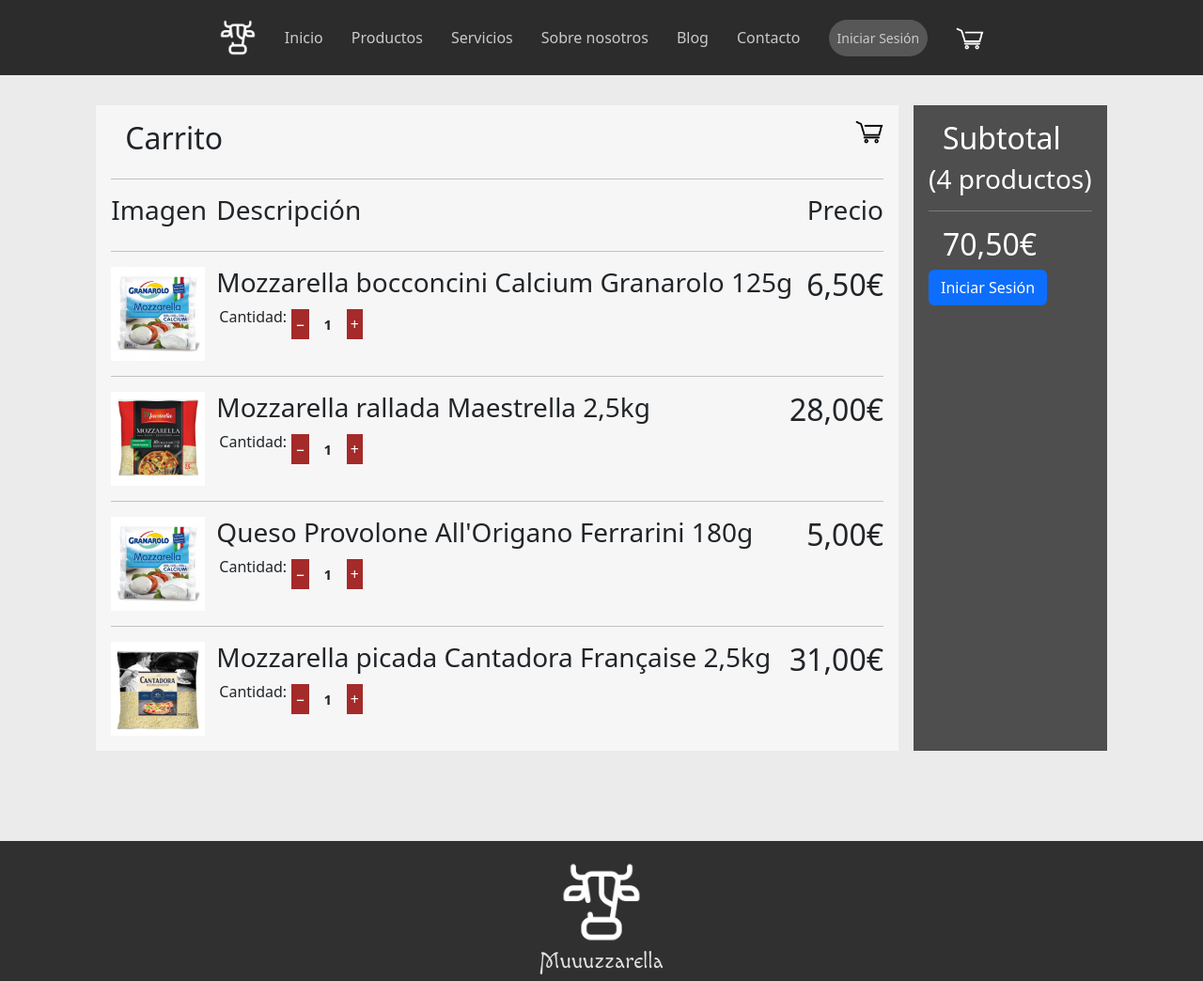
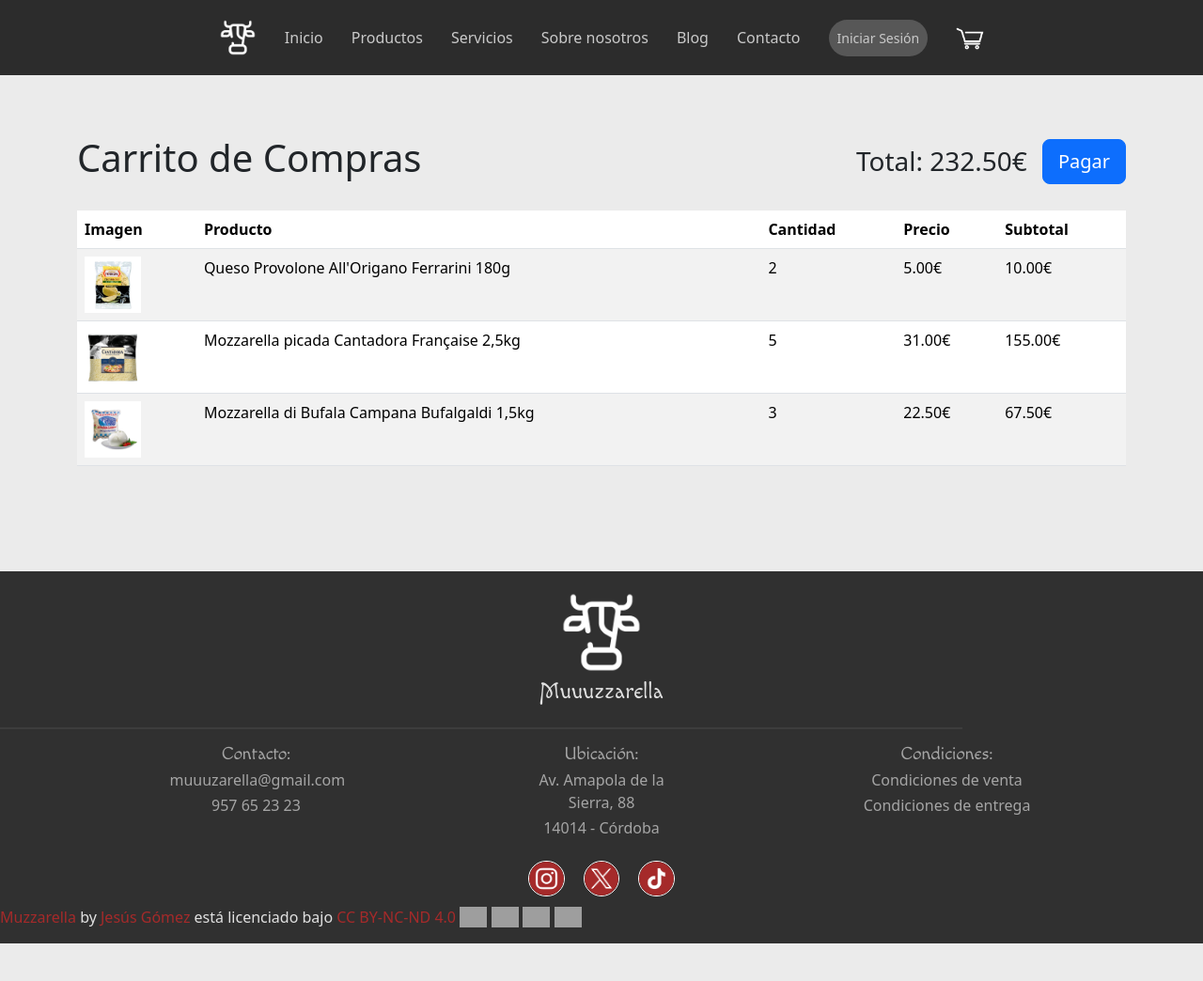
Before and after one commit to jesusgomez99/Dise-oWebMuzzarella, a website: page html/subpaginas/carrito.html in a window 1280 px wide. Shown: the top 1044 px of the page at 94% size. After the commit the page ends 1004 px from the top, so only its background shows below. Drawn offline with nearby package versions, Linux system fonts and the light colour scheme; grey boxes are pictures that could not be loaded.

Commit message:
carrito modificado con bootstrap

```diff
--- a/html/subpaginas/carrito.html
+++ b/html/subpaginas/carrito.html
@@ -48,6 +48,10 @@
           width: 20px;
           text-align: center;
         }
+
+        .product-image {
+            width: 60px;
+        }
       </style>
 
 </head>
@@ -69,160 +73,77 @@
 
     <main class="d-flex flex-colum justify-content-center mx-auto px-3 py-3 p-3 w-100">
 
-        <div class="d-flex flex-row gap-3  mt-3">
-
-            <div id="lista" class="flex-1 p-3">
-                <div class="cabecera">
-                    <h2>Carrito</h2>
-                    <img src="../../multimedia/carrito/carrito_negro.png" alt="carrito" id="carrito">
+        <div class="container mt-5">
+            <div class="row mb-4">
+                <div class="col-md-6">
+                    <h1>Carrito de Compras</h1>
                 </div>
-
-                <hr>
-
-                <div id="titulos">
-                    <h3 id="tit1">Imagen</h3>
-                    <h3 id="tit2">Descripción</h3>
-                    <h3 id="tit3">Precio</h3>
+                <div class="col-md-6 d-flex justify-content-end align-items-center">
+                    <h3 class="me-3 mb-0">Total: <span id="total">0</span>€</h3>
+                    <button class="btn btn-primary btn-lg" onclick="pagar()">Pagar</button>
                 </div>
-
-                <hr>
-                <div class="d-flex flex-1 flex-row">
-                    <img  class="productoimg" src="../../multimedia/productos/mozzarella-bocconcini-granarolo.jpg" alt="">
-
-                    <div class="descripcion">
-                        <h3>Mozzarella bocconcini Calcium Granarolo 125g</h3>
-
-                        <div class="contenedor-contador">
-
-                            <p>Cantidad: </p>
-                            <!-- Botón de disminuir -->
-                            <button class="boton" onclick="disminuir()">−</button>
-
-                            <!-- Número que se va a modificar -->
-                            <div id="contador" class="numero">1</div>
-
-                            <!-- Botón de aumentar -->
-                            <button class="boton" onclick="aumentar()">+</button>
-                        </div>
-                    </div>
-                    <div class="precio">
-                        <h2>6,50€</h2>
-                    </div>
-
-                </div>
-
-                <hr>
-
-                <div class="d-flex flex-1 flex-row">
-                    <img class="productoimg" src="../../multimedia/productos/mozzarella_maestrella.jpg" alt="">
-                    <div class="descripcion">
-                        <h3>Mozzarella rallada Maestrella 2,5kg</h3>
-
-                        <div class="contenedor-contador">
-
-                            <p>Cantidad: </p>
-                            <!-- Botón de disminuir -->
-                            <button class="boton" onclick="disminuir()">−</button>
-
-                            <!-- Número que se va a modificar -->
-                            <div id="contador" class="numero">1</div>
-
-                            <!-- Botón de aumentar -->
-                            <button class="boton" onclick="aumentar()">+</button>
-                        </div>
-                    </div>
-                    <div class="precio">
-                        <h2>28,00€</h2>
-                    </div>
-                </div>
-
-                <hr>
-
-                <div class="d-flex flex-1 flex-row">
-                    <img class="productoimg" src="../../multimedia/productos/mozzarella-bocconcini-granarolo.jpg" alt="">
-                    <div class="descripcion">
-                        <h3>Queso Provolone All'Origano Ferrarini 180g</h3>
-
-                        <div class="contenedor-contador">
-
-                            <p>Cantidad: </p>
-                            <!-- Botón de disminuir -->
-                            <button class="boton" onclick="disminuir()">−</button>
-
-                            <!-- Número que se va a modificar -->
-                            <div id="contador" class="numero">1</div>
-
-                            <!-- Botón de aumentar -->
-                            <button class="boton" onclick="aumentar()">+</button>
-                        </div>
-                    </div>
-                    <div class="precio">
-                        <h2>5,00€</h2>
-                    </div>
-                </div>
-
-                <hr>
-
-                <div class="d-flex flex-1 flex-row">
-                    <img  class="productoimg" src="../../multimedia/productos/mozzarella_picada_cantadora.jpg" alt="">
-                    <div class="descripcion">
-                        <h3>Mozzarella picada Cantadora Française 2,5kg</h3>
-
-                        <div class="contenedor-contador">
-
-                            <p>Cantidad: </p>
-                            <!-- Botón de disminuir -->
-                            <button class="boton" onclick="disminuir()">−</button>
-
-                            <!-- Número que se va a modificar -->
-                            <div id="contador" class="numero">1</div>
-
-                            <!-- Botón de aumentar -->
-                            <button class="boton" onclick="aumentar()">+</button>
-                        </div>
-                    </div>
-                    <div class="precio">
-                        <h2>31,00€</h2>
-                    </div>
-                </div>
-
             </div>
-
-            <div id="final" class="w-auto h-auto p-3">
-                <h2>Subtotal</h2>
-                <h3>(4 productos)</h3>
-                <hr>
-                <h2>70,50€</h2>
-
-                <!-- Button modal -->
-                <button type="button" class="btn btn-primary" data-toggle="modal" data-target="#exampleModal">
-                    Iniciar Sesión
-                </button>
-
-                <!-- Modal -->
-                <div class="modal fade" id="exampleModal" tabindex="-1" role="dialog" aria-labelledby="exampleModalLabel" aria-hidden="true">
-                    <div class="modal-dialog" role="document">
-                    <div class="modal-content">
-                        <div class="modal-header">
-                        <h5 class="modal-title" id="exampleModalLabel" style="color: black;">Iniciar Sesión</h5>
-                        <button type="button" class="close" data-dismiss="modal" aria-label="Close">
-                            <span aria-hidden="true">&times;</span>
-                        </button>
-                        </div>
-                        <div class="modal-body" style="color: black;">
-                        Has realizado la compra
-                        </div>
-                        <div class="modal-footer">
-                        <button type="button" class="btn btn-secondary" data-dismiss="modal">Close</button>
-                        </div>
-                    </div>
-                    </div>
-                </div>
-
+            <div class="table-responsive">
+                <table class="table table-striped">
+                    <thead>
+                        <tr>
+                            <th>Imagen</th>
+                            <th>Producto</th>
+                            <th>Cantidad</th>
+                            <th>Precio</th>
+                            <th>Subtotal</th>
+                        </tr>
+                    </thead>
+                    <tbody id="items">
+                        <!-- Los items del carrito se insertarán aquí -->
+                    </tbody>
+                </table>
             </div>
-
         </div>
 
+        <!-- Bootstrap JS y Popper.js -->
+        <script src="https://cdn.jsdelivr.net/npm/bootstrap@5.3.0/dist/js/bootstrap.bundle.min.js"></script>
+        <script>
+            // Datos de ejemplo para el carrito
+            const carrito = [
+                { nombre: "Queso Provolone All'Origano Ferrarini 180g", cantidad: 2, precio: 5, imagen: "../../multimedia/productos/provolone-ferrarini.jpg" },
+                { nombre: "Mozzarella picada Cantadora Française 2,5kg", cantidad: 5, precio: 31, imagen: "../../multimedia/productos/mozzarella_picada_cantadora.jpg" },
+                { nombre: "Mozzarella di Bufala Campana Bufalgaldi 1,5kg", cantidad: 3, precio: 22.5, imagen: "../../multimedia/productos/mozzarella_buffala-campana.jpg" }
+            ];
+
+            // Función para actualizar el carrito
+            function actualizarCarrito() {
+                const tbody = document.getElementById('items');
+                const totalSpan = document.getElementById('total');
+                let total = 0;
+
+                tbody.innerHTML = '';
+                carrito.forEach(item => {
+                    const subtotal = item.cantidad * item.precio;
+                    total += subtotal;
+                    tbody.innerHTML += `
+                        <tr>
+                            <td><img src="${item.imagen}" alt="${item.nombre}" class="product-image"></td>
+                            <td>${item.nombre}</td>
+                            <td>${item.cantidad}</td>
+                            <td>${item.precio.toFixed(2)}€</td>
+                            <td>${subtotal.toFixed(2)}€</td>
+                        </tr>
+                    `;
+                });
+
+                totalSpan.textContent = total.toFixed(2);
+            }
+
+            // Función para simular el pago
+            function pagar() {
+                alert('¡Gracias por tu compra!');
+                // Aquí iría la lógica para procesar el pago
+            }
+
+            // Inicializar el carrito
+            actualizarCarrito();
+        </script>
 
     </main>
 
```
Also changed, not shown: html/curso.html (+195 -0 lines), index.html (+2 -2 lines), multimedia/img_index/curso2.jpg (added).
